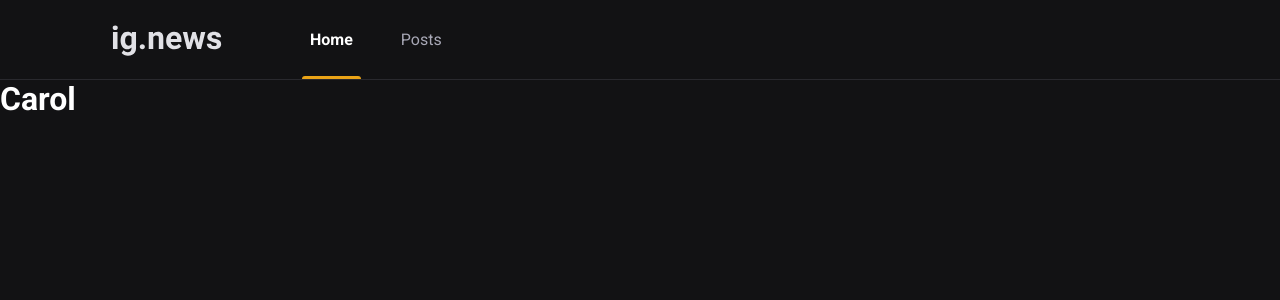
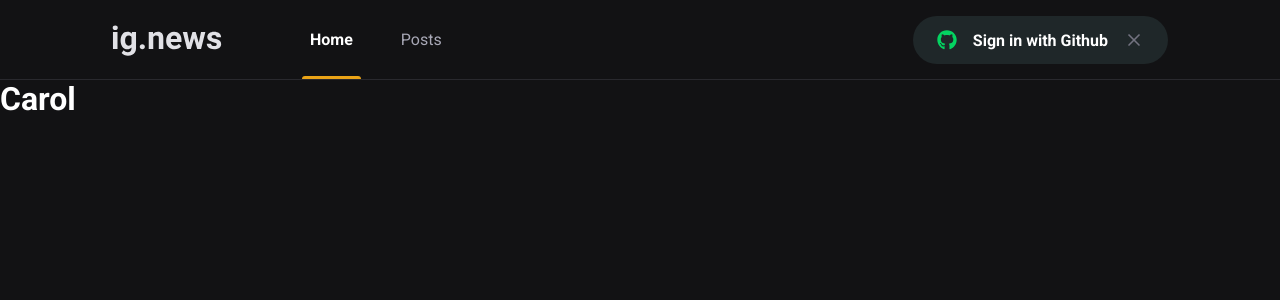
Before and after one commit to CarolLira/igNews_NextJS, a Next.js app: page / in a window 1280 px wide. Shown: the top 300 px of the page. Built offline with nearby package versions, Linux system fonts and the light colour scheme.

Commit message:
feat: Cria botão de logar com github

```diff
--- a/src/components/Header/index.tsx
+++ b/src/components/Header/index.tsx
@@ -1,3 +1,4 @@
+import { SignInButton } from '../SignInButton';
 import styles from './styles.module.scss';
 
 export function Header() {
@@ -9,6 +10,7 @@
                     <a className={styles.active}>Home</a>
                     <a>Posts</a>
                 </nav>
+                <SignInButton/>
             </div>
         </header>
     );
--- a/src/components/Header/styles.module.scss
+++ b/src/components/Header/styles.module.scss
@@ -50,4 +50,8 @@
             }
         }
     }
+
+    button {
+        margin-left: auto;
+    }
 }
--- /dev/null
+++ b/src/components/SignInButton/index.tsx
@@ -0,0 +1,30 @@
+import styles from './styles.module.scss';
+import { FaGithub } from 'react-icons/fa';
+import { FiX } from 'react-icons/fi';
+
+export function SignInButton() {
+    const isUserLoggedIn = true;
+
+    return isUserLoggedIn ? (
+        <button
+            type="button"
+            className={styles.signInButton}
+        >
+            <FaGithub color="#04d361" />
+            Sign in with Github
+            <FiX
+                color="#737380"
+                className={styles.closeIcon}
+            />
+        </button>
+    ) : (
+        <button
+            type="button"
+            className={styles.signInButton}
+        >
+            <FaGithub color="#eba417" />
+            Sign in with Github
+        </button>
+    )
+
+}
--- /dev/null
+++ b/src/components/SignInButton/styles.module.scss
@@ -0,0 +1,30 @@
+.signInButton {
+    height: 3rem;
+    border-radius: 3rem;
+    background: var(--gray-850);
+    border: 0;
+    padding: 0 1.5rem;
+    display: flex;
+    align-items: center;
+    justify-content: center;
+    color: var(--white);
+    font-weight: bold;
+    transition: filter 0.2s;
+
+    svg {
+        width: 20px;
+        height: 20px;
+    }
+
+    svg.closeIcon {
+        margin-left: 1rem;
+    }
+
+    svg:first-child {
+        margin-right: 1rem;
+    }
+
+    &:hover {
+        filter: brightness(0.8);
+    }
+}
--- a/src/styles/global.scss
+++ b/src/styles/global.scss
@@ -9,6 +9,7 @@
     --gray-50: #e1e1e6;
     --gray-300: #a8a8b6;
     --gray-800: #29292e;
+    --gray-850: #1f2729;
     --gray-900: #121214;
 
     --cyan-500: #61dafb;
```
